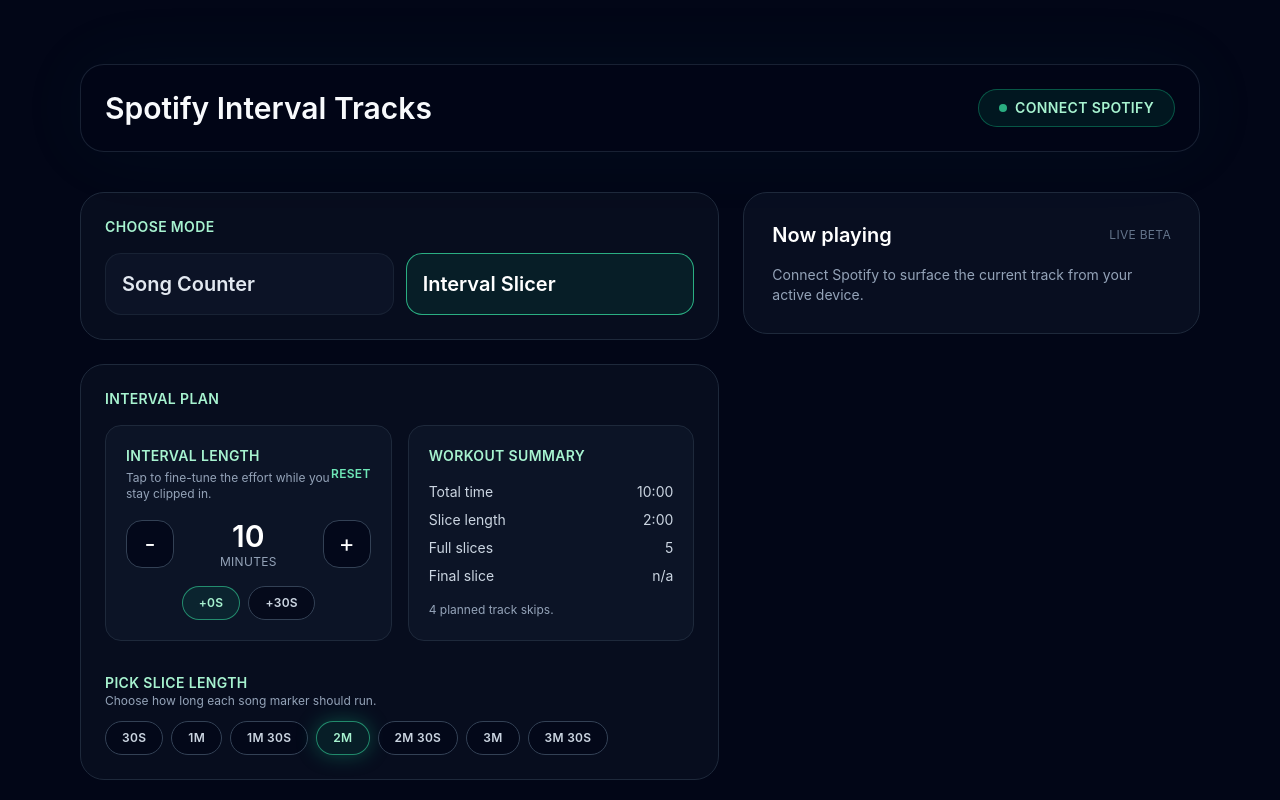
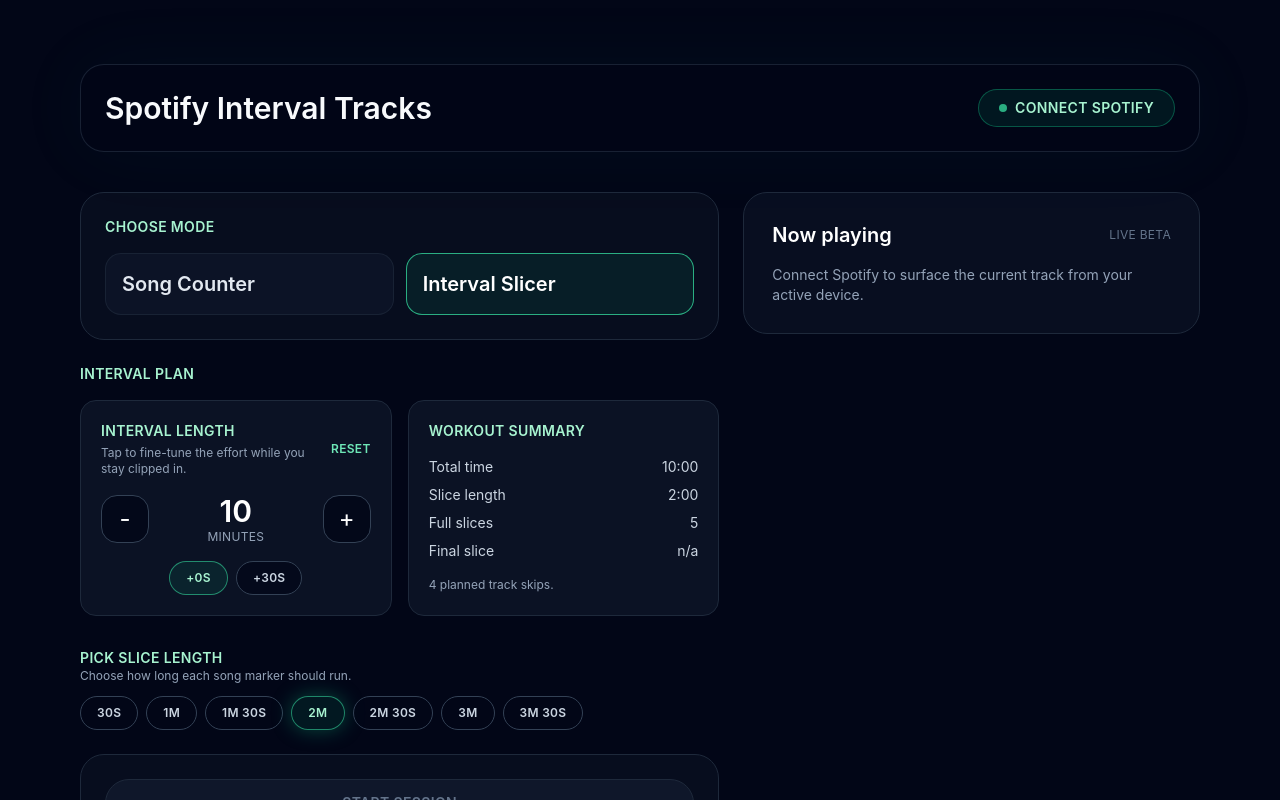
Before and after one commit to BTSeven7/spotify-interval-tracks, a React (Vite) app: page / in a window 1280 px wide. Shown: the top 800 px of the page. Built offline with nearby package versions, Linux system fonts and the light colour scheme.

Commit message:
More UI Updates

```diff
--- a/src/App.tsx
+++ b/src/App.tsx
@@ -127,12 +127,10 @@
               </div>
             </article>
 
-            <article className="rounded-3xl border border-slate-800 bg-slate-900/40 p-6">
+            <section className="space-y-4">
               <h2 className="text-sm font-semibold uppercase tracking-wide text-emerald-200">Interval plan</h2>
-              <div className="mt-4">
-                <IntervalBuilder {...intervalPlan} />
-              </div>
-            </article>
+              <IntervalBuilder {...intervalPlan} />
+            </section>
 
             <article className="space-y-4 rounded-3xl border border-slate-800 bg-slate-900/40 p-6">
               {intervalSession.state.status === 'running' ? (
--- a/src/components/IntervalBuilder.tsx
+++ b/src/components/IntervalBuilder.tsx
@@ -34,7 +34,7 @@
 
   return (
     <div className="space-y-8">
-      <section className="grid gap-4 sm:grid-cols-2">
+      <section className="grid gap-4 md:grid-cols-2">
         <div className="space-y-4 rounded-2xl border border-slate-800 bg-slate-900/70 p-5">
           <header className="flex items-center justify-between">
             <div>
```
